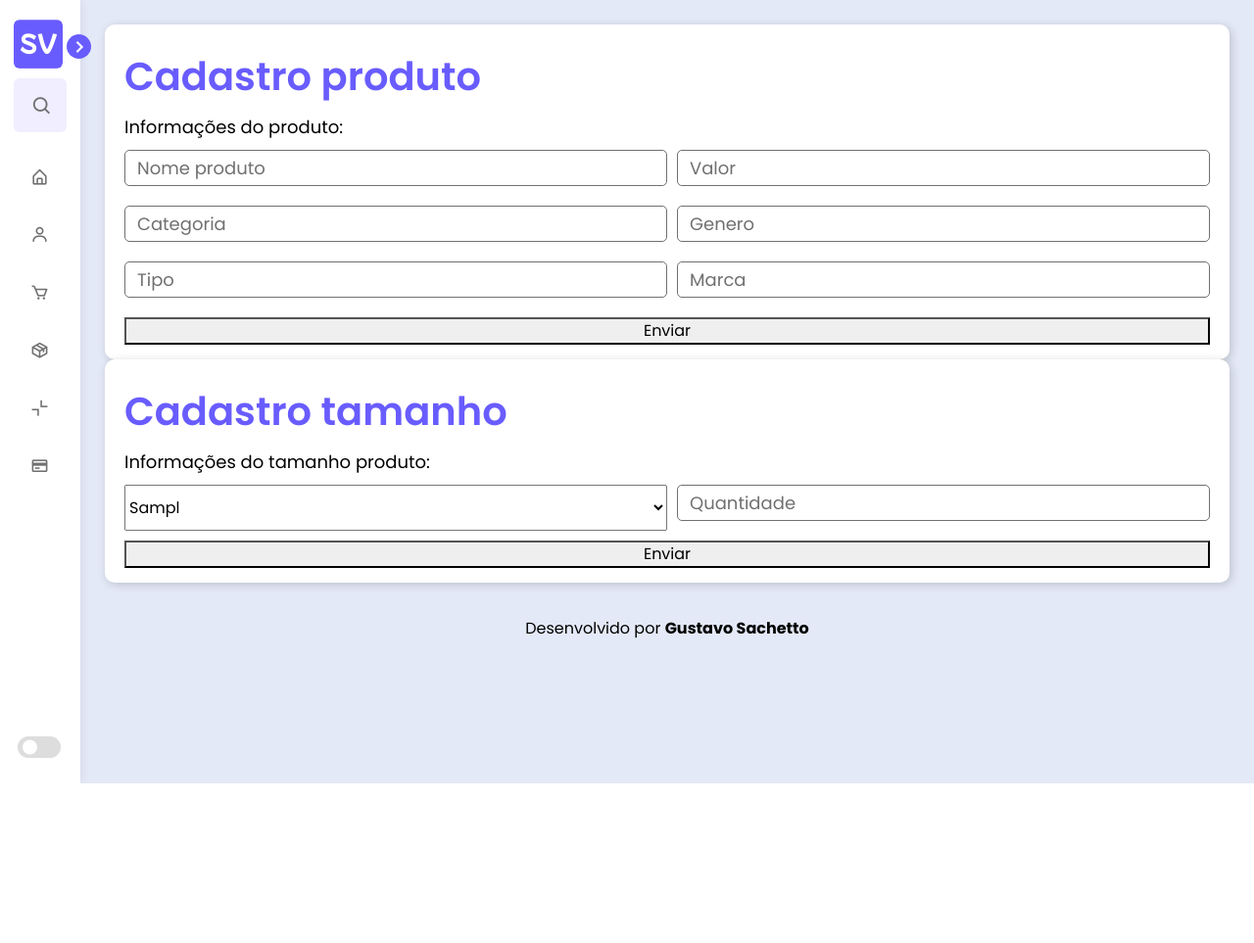
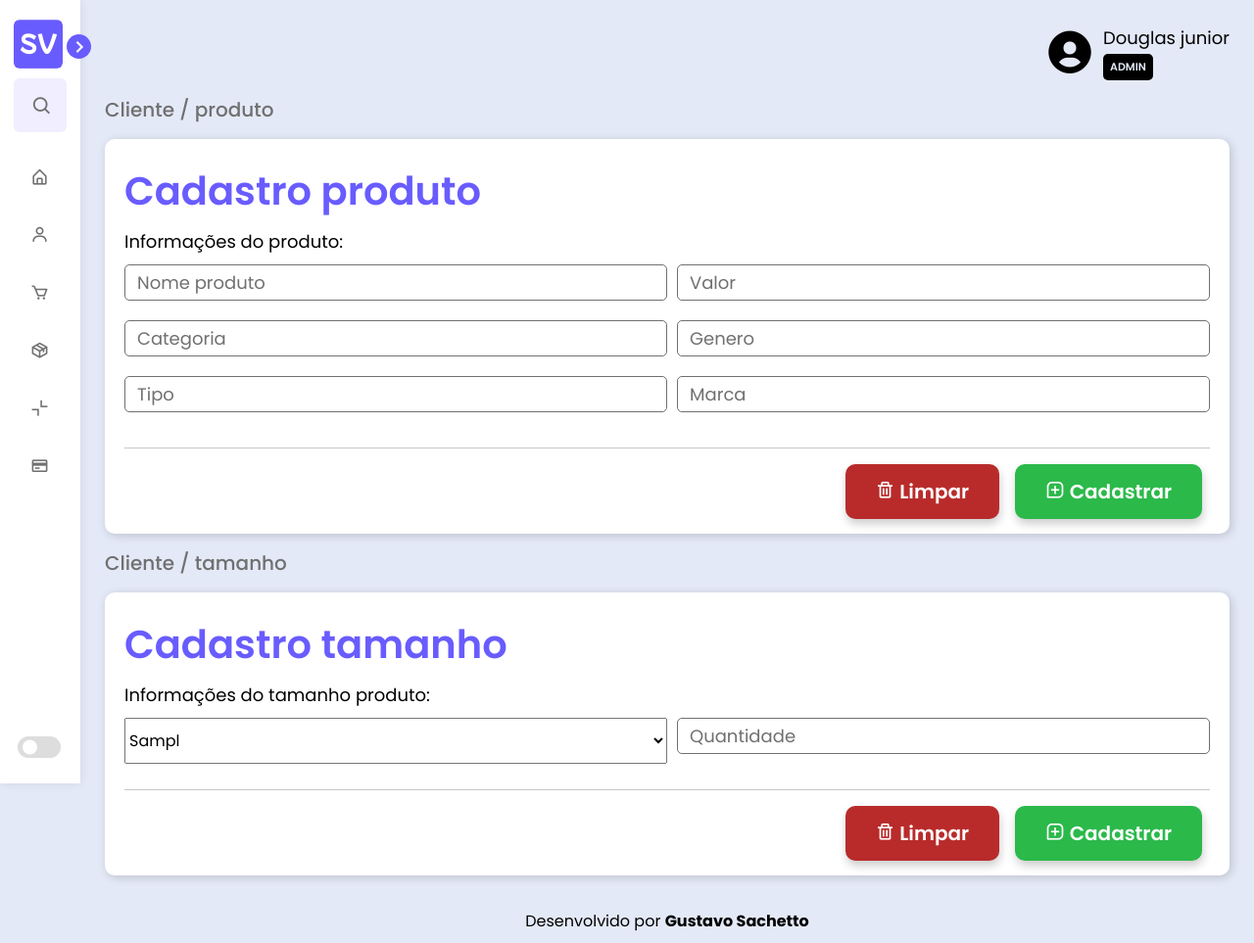
Before and after one commit to GustavoSachetto/Sistema-venda, a PHP site: page /view/pages/cadastroProduto.php in a window 1280 px wide. Shown: the whole page at 98% size. Before the commit the page ends 800 px from the top, so only its background shows below. Run offline with PHP 8.4, Linux system fonts and the light colour scheme; tables that the repository leaves empty hold one stand-in row (values such as "Sample post"); some libraries are stand-ins or nearby versions.

Commit message:
Update cadastroProduto.php

```diff
--- a/view/pages/cadastroProduto.php
+++ b/view/pages/cadastroProduto.php
@@ -16,6 +16,14 @@
         <main>
             <article>
                 <section>
+                    <div class="container-user">
+                        <i class='bx bxs-user-circle'></i>
+                        <div class="user">
+                            <span>Douglas junior</span>
+                            <span class="type-user">ADMIN</span>
+                        </div>
+                    </div>
+                    <h3>Cliente / produto</h3>
                     <form method="post" action="?codProduto=<?= $codProduto ?>">
                         <h2>Cadastro produto</h2>
                         <fieldset id="produto">
@@ -27,8 +35,13 @@
                             <input type="text" placeholder="Tipo" name="txtTipo" minlength="4" maxlength="30" required>
                             <input type="text" placeholder="Marca" name="txtMarca" minlength="4" maxlength="30" required>
                         </fieldset>
-                        <button type="submit" name="envProduto">Enviar</button>
+                        <hr>
+                        <div class="container-button">
+                            <button type="reset"><i class='bx bx-trash'></i> <span>Limpar</span></button>
+                            <button type="submit"><i class='bx bx-message-square-add'></i> <span>Cadastrar</span></button>
+                        </div>
                     </form>
+                    <h3>Cliente / tamanho</h3>
                     <form method="post" action="">
                         <h2>Cadastro tamanho</h2>
                         <fieldset>
@@ -38,7 +51,11 @@
                             </select>
                             <input type="number" placeholder="Quantidade" name="txtQuantidade" required>
                         </fieldset>
-                        <button type="submit" name="envTamanho">Enviar</button>
+                        <hr>
+                        <div class="container-button">
+                            <button type="reset"><i class='bx bx-trash'></i> <span>Limpar</span></button>
+                            <button type="submit"><i class='bx bx-message-square-add'></i> <span>Cadastrar</span></button>
+                        </div>
                     </form>
                 </section>
             </article>
```
